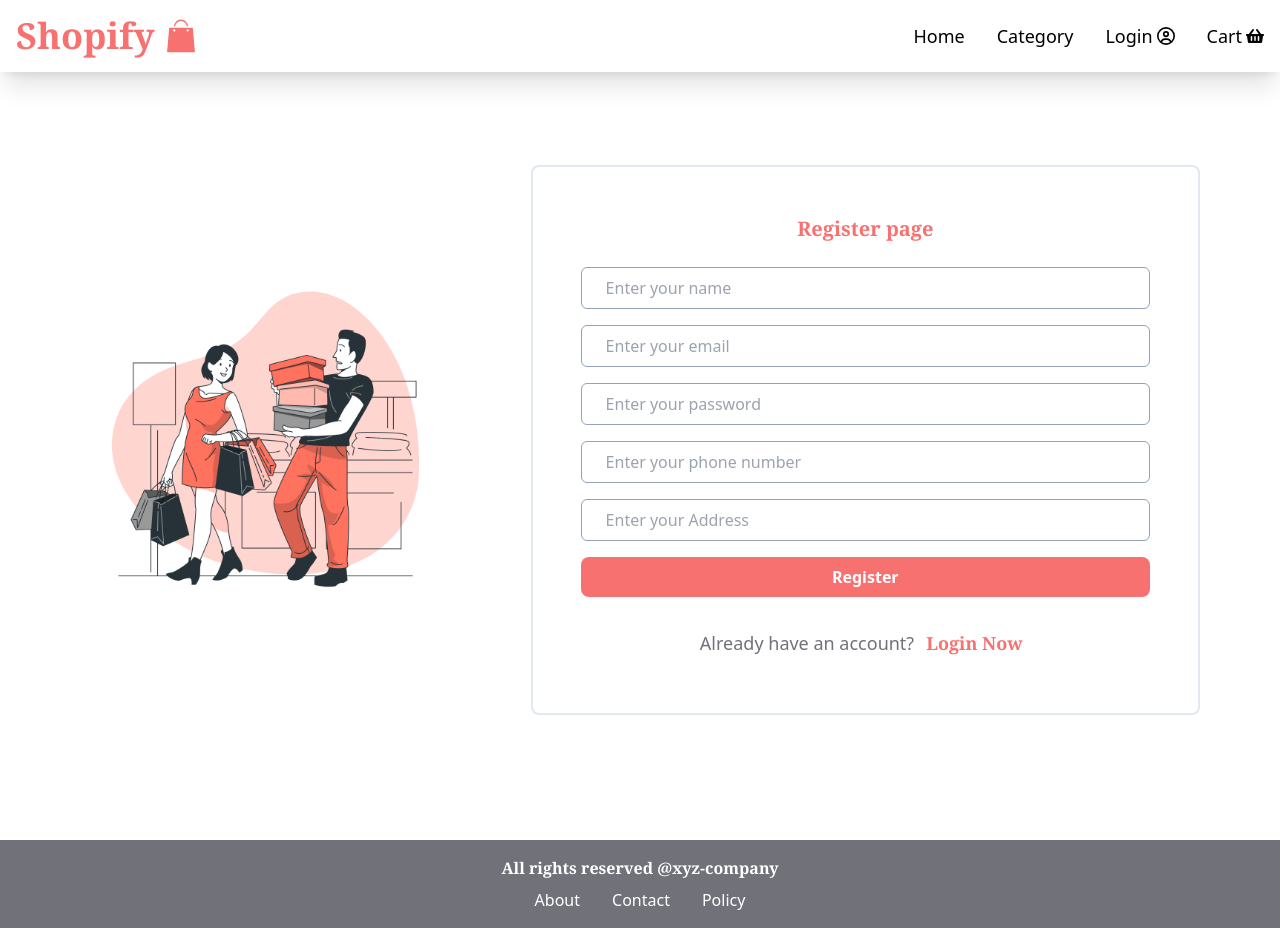
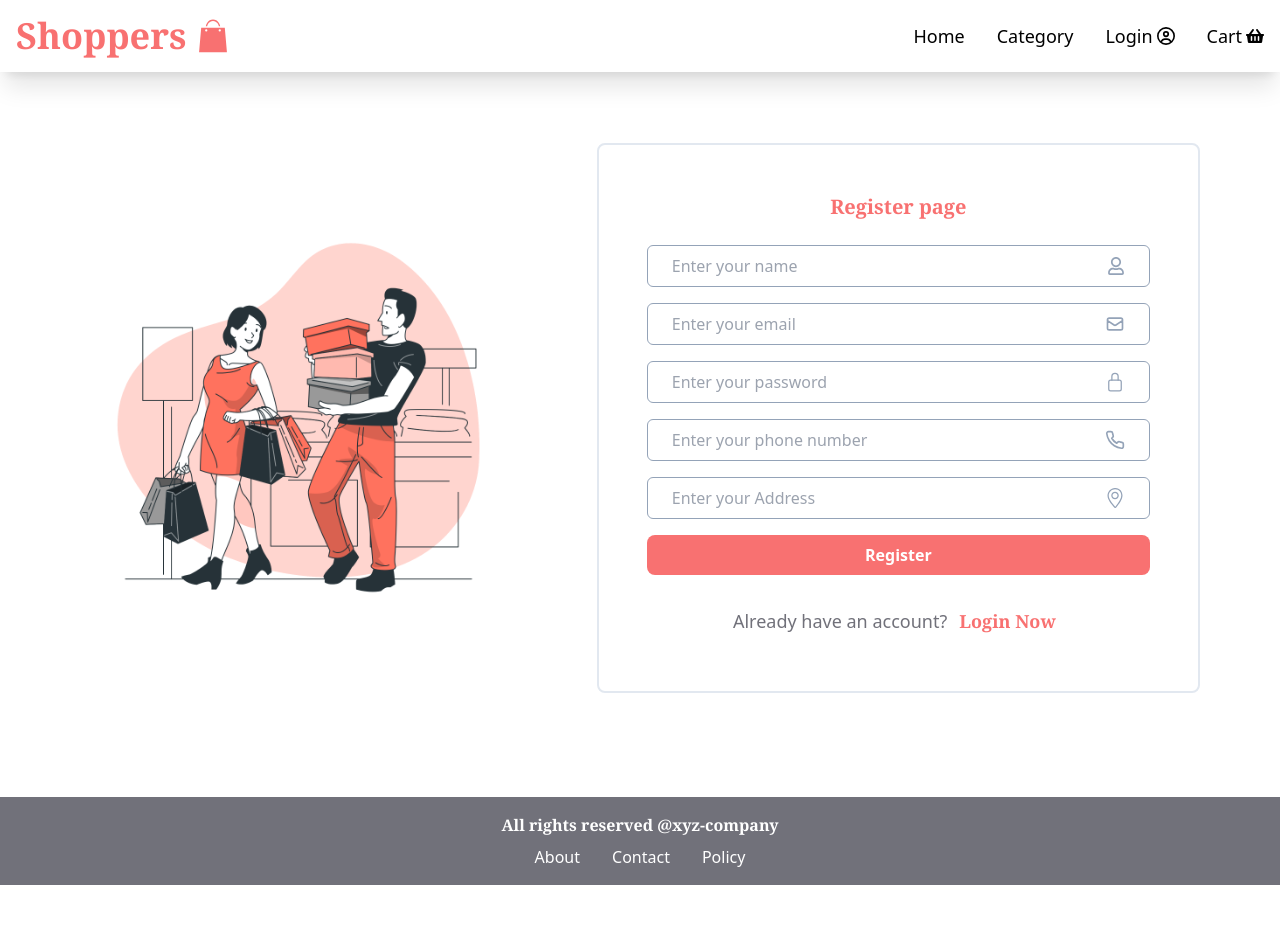
Before and after one commit to Syed-Farazuddin/Ecommerce-Website, a React (Vite) app in the folder client/: page /register in a window 1280 px wide. After the commit the page ends 885 px from the top, so only its background shows below. Built offline with nearby package versions, Linux system fonts and the light colour scheme.

Commit message:
new styling in login and register

```diff
--- a/client/src/components/layout/Navbar.jsx
+++ b/client/src/components/layout/Navbar.jsx
@@ -20,7 +20,7 @@
     <div className="p-4 shadow-xl fixed top-0 right-0 left-0 flex justify-between z-50 bg-white">
       <Link to={"/"}>
         <h1 className="font-bold text-4xl font-serif flex items-center justify-center text-red-400 gap-2">
-          Shopify <GiShoppingBag />
+          Shoppers <GiShoppingBag />
         </h1>
       </Link>
       <ul className="flex gap-8 justify-center items-center">
--- a/client/src/pages/auth/Login.jsx
+++ b/client/src/pages/auth/Login.jsx
@@ -4,6 +4,8 @@
 import toast from "react-hot-toast";
 import Layout from "../../components/layout/Layout";
 import { GlobalContext } from "../../context/context";
+import { HiOutlineMail } from "react-icons/hi";
+import { IoLockClosedOutline } from "react-icons/io5";
 
 function Login() {
   const location = useLocation();
@@ -38,7 +40,7 @@
   return (
     <Layout title={"login"}>
       <div className="flex items-center h-[100vh]">
-        <div className="w-[60%] flex justify-center items-center ml-20">
+        <div className="w-[80%] flex justify-center items-center ml-20">
           <img src={"/bluelogin.png"} alt="" />
         </div>
         <div className="w-full flex flex-col justify-center mr-20 border-2 border-slate-200 rounded-lg p-12 gap-6">
@@ -54,25 +56,35 @@
               handleSubmit();
             }}
           >
+            <div className="flex justify-between border-[1px] items-center border-slate-400 px-6 py-2 rounded-md ">
               <input
                 value={email}
-              className=" px-6 outline-none py-2 rounded-md border-[1px]  border-slate-400"
+                className="outline-none border-none"
                 type="email"
                 placeholder="Enter your email"
                 onChange={(e) => {
                   setEmail(e.target.value);
                 }}
               />
+              <span className="text-slate-400 text-[20px]">
+                <HiOutlineMail />
+              </span>
+            </div>
 
+            <div className="flex justify-between border-[1px] items-center border-slate-400 px-6 py-2 rounded-md ">
               <input
                 value={password}
-              className=" px-6 outline-none py-2 rounded-md border-[1px]  border-slate-400"
+                className="outline-none border-none"
                 type="password"
                 placeholder="Enter your password"
                 onChange={(e) => {
                   setPassword(e.target.value);
                 }}
               />
+              <span className="text-slate-400 text-[20px]">
+                <IoLockClosedOutline />
+              </span>
+            </div>
 
             <p className="text-red-500">
               {invalidPass
--- a/client/src/pages/auth/Register.jsx
+++ b/client/src/pages/auth/Register.jsx
@@ -3,6 +3,11 @@
 import { Link, useNavigate } from "react-router-dom";
 import toast from "react-hot-toast";
 import Layout from "../../components/layout/Layout";
+import { FaRegUser } from "react-icons/fa";
+import { HiOutlineMail } from "react-icons/hi";
+import { IoLockClosedOutline } from "react-icons/io5";
+import { FiPhone } from "react-icons/fi";
+import { SlLocationPin } from "react-icons/sl";
 
 function Register() {
   const navigate = useNavigate();
@@ -28,8 +33,8 @@
   const [phone, setPhone] = useState("");
   return (
     <Layout>
-      <div className="flex justify-center items-center h-[100vh]">
-        <div className="w-[60%] m-20 flex flex-col items-center justify-center">
+      <div className="flex justify-center items-center my-20 pt-10">
+        <div className="w-[80%] m-20 flex flex-col items-center justify-center">
           <img src="/shop.png" alt="" />
         </div>
         <div className="w-full flex flex-col mr-20 border-[2px] border-slate-200 rounded-lg p-12 gap-6">
@@ -44,55 +49,77 @@
               handleSubmit();
             }}
           >
+            <div className="flex items-center justify-between px-6 py-2 rounded-md border-[1px] border-slate-400">
               <input
                 value={name}
-              className=" px-6 outline-none py-2 rounded-md border-[1px] border-slate-400"
+                className="outline-none border-none"
                 type="text"
                 placeholder="Enter your name"
                 onChange={(e) => {
                   setName(e.target.value);
                 }}
               />
-
+              <span className="text-[18px] text-slate-400">
+                <FaRegUser />
+              </span>
+            </div>
+            <div className="flex justify-between border-[1px] items-center border-slate-400 px-6 py-2 rounded-md ">
               <input
                 value={email}
-              className=" px-6 outline-none py-2 rounded-md border-[1px] border-slate-400"
+                className="outline-none border-none"
                 type="email"
                 placeholder="Enter your email"
                 onChange={(e) => {
                   setEmail(e.target.value);
                 }}
               />
-
+              <span className="text-slate-400 text-[20px]">
+                <HiOutlineMail />
+              </span>
+            </div>
+            <div className="flex justify-between border-[1px] items-center border-slate-400 px-6 py-2 rounded-md ">
               <input
                 value={password}
-              className=" px-6 outline-none py-2 rounded-md border-[1px] border-slate-400"
+                className="outline-none border-none"
                 type="password"
                 placeholder="Enter your password"
                 onChange={(e) => {
                   setPassword(e.target.value);
                 }}
               />
-
+              <span className="text-slate-400 text-[20px]">
+                <IoLockClosedOutline />
+              </span>
+            </div>
+            <div className="flex justify-between border-[1px] items-center border-slate-400 px-6 py-2 rounded-md ">
               <input
                 value={phone}
-              className=" px-6 outline-none py-2 rounded-md border-[1px] border-slate-400"
+                className="outline-none border-none"
                 type="text"
                 placeholder="Enter your phone number"
                 onChange={(e) => {
                   setPhone(e.target.value);
                 }}
               />
-
+              <span className="text-slate-400 text-[20px]">
+                <FiPhone />
+              </span>
+            </div>
+            <div className="flex justify-between border-[1px] items-center border-slate-400 px-6 py-2 rounded-md ">
               <input
                 value={address}
-              className=" px-6 outline-none py-2 rounded-md border-[1px] border-slate-400"
+                className="outline-none border-none"
                 type="text"
                 placeholder="Enter your Address"
                 onChange={(e) => {
                   setAddress(e.target.value);
                 }}
               />
+              <span className="text-slate-400 text-[20px]">
+                <SlLocationPin />
+              </span>
+            </div>
+
             <button
               type="submit"
               className="bg-red-400 font-bold rounded-lg py-2 text-white"
```
Lines whose indentation alone changed are shown as unchanged.
